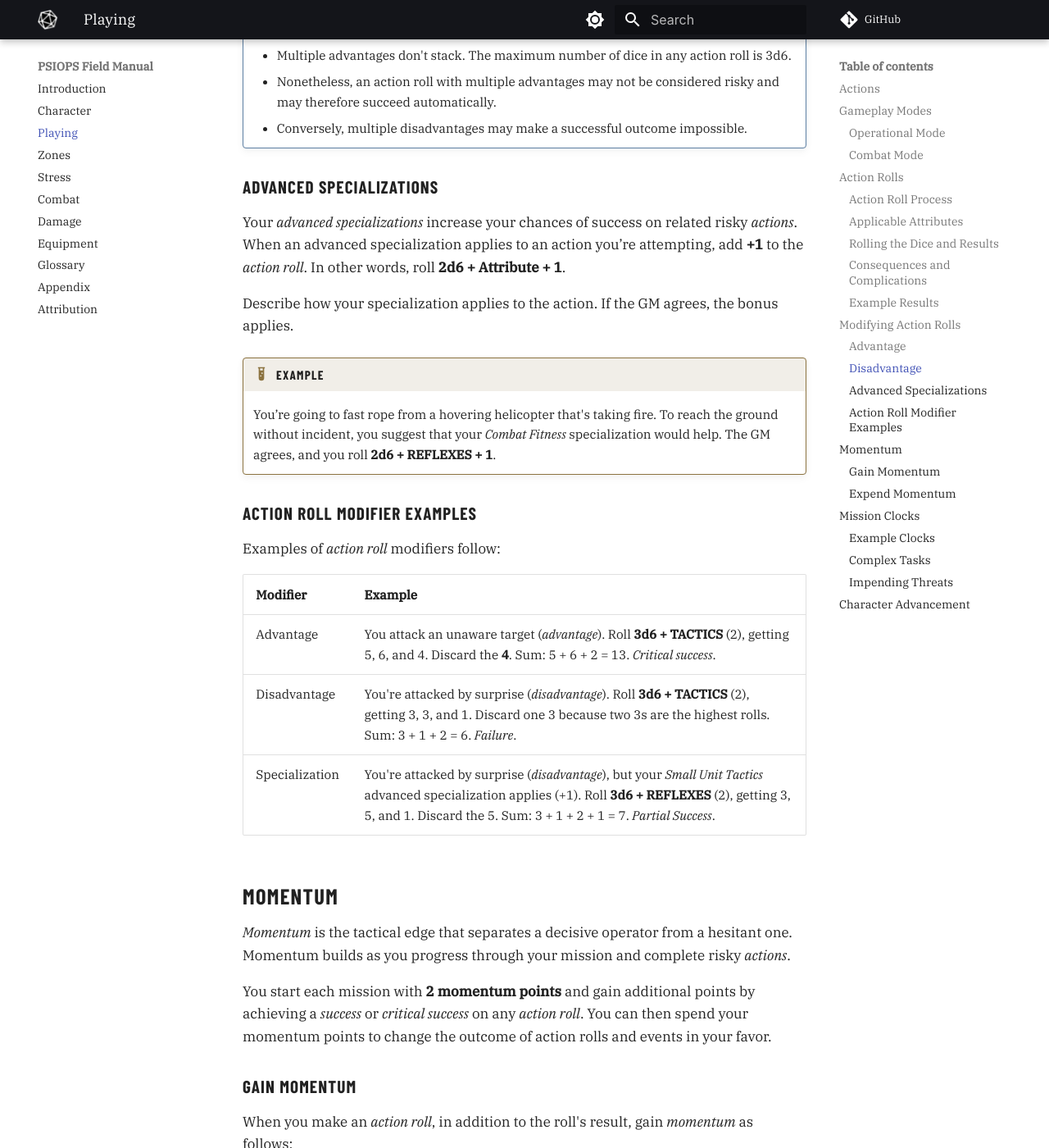
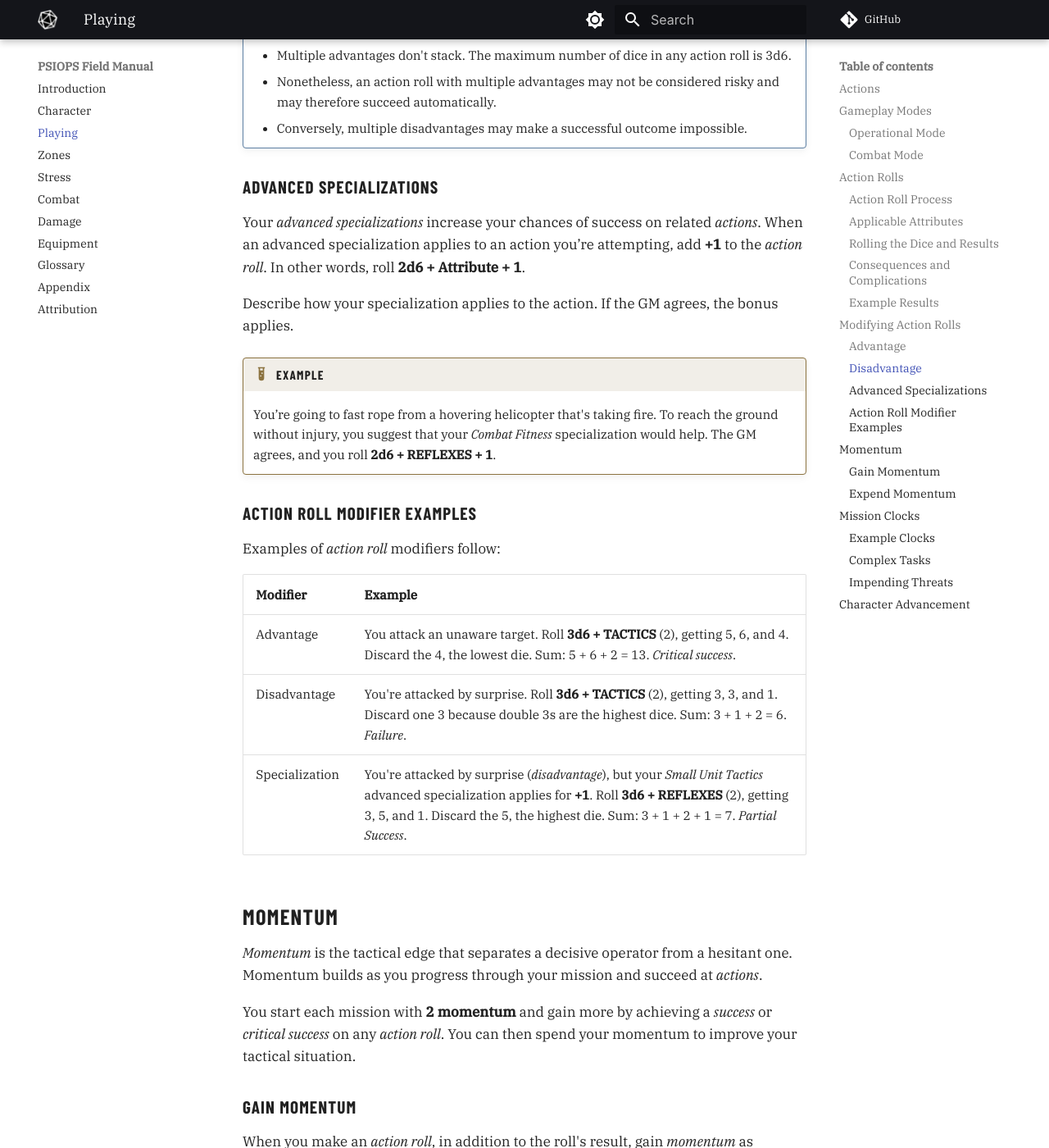
Before and after one commit to joemoose/psiops, an MkDocs documentation site: the page built from docs/playing.md, in a window 1280 px wide and 1400 px high, scrolled down 5650 px. Shown: the whole window at 82% size. Built offline with MkDocs 1.6.1 and Material for MkDocs 9.7.7, drawn with Linux system fonts in a browser that asks for light colours; plug-ins that fetch from the network failed and are left out; comment, search, counter and statistics services are not loaded; some of the changed text lies outside the part shown.

Commit message:
Update playing.md

```diff
--- a/docs/playing.md
+++ b/docs/playing.md
@@ -143,13 +143,13 @@ When you make an action roll with disadvantage, roll **3d6 + Attribute** instead
 
 ### Advanced Specializations
 
-Your *advanced specializations* increase your chances of success on related risky *actions*. When an advanced specialization applies to an action you’re attempting, add **+1** to the *action roll*. In other words, roll **2d6 + Attribute + 1**.
+Your *advanced specializations* increase your chances of success on related *actions*. When an advanced specialization applies to an action you’re attempting, add **+1** to the *action roll*. In other words, roll **2d6 + Attribute + 1**.
 
 Describe how your specialization applies to the action. If the GM agrees, the bonus applies.
 
 !!! example
 
-	You’re going to fast rope from a hovering helicopter that's taking fire. To reach the ground without incident, you suggest that your *Combat Fitness* specialization would help. The GM agrees, and you roll **2d6 + REFLEXES + 1**.
+	You’re going to fast rope from a hovering helicopter that's taking fire. To reach the ground without injury, you suggest that your *Combat Fitness* specialization would help. The GM agrees, and you roll **2d6 + REFLEXES + 1**.
 
 ### Action Roll Modifier Examples
 
@@ -157,15 +157,15 @@ Examples of *action roll* modifiers follow:
 
 | Modifier | Example |
 | - | - |
-| Advantage | You attack an unaware target (*advantage*). Roll **3d6 + TACTICS** (2), getting 5, 6, and 4. Discard the **4**. Sum: 5 + 6 + 2 = 13. *Critical success*. |
-| Disadvantage | You're attacked by surprise (*disadvantage*). Roll **3d6 + TACTICS** (2), getting 3, 3, and 1. Discard one 3 because two 3s are the highest rolls. Sum: 3 + 1 + 2 = 6. *Failure*. |
-| Specialization | You're attacked by surprise (*disadvantage*), but your *Small Unit Tactics* advanced specialization applies (+1). Roll **3d6 + REFLEXES** (2), getting 3, 5, and 1. Discard the 5. Sum: 3 + 1 + 2 + 1 = 7. *Partial Success*. |
+| Advantage | You attack an unaware target. Roll **3d6 + TACTICS** (2), getting 5, 6, and 4. Discard the 4, the lowest die. Sum: 5 + 6 + 2 = 13. *Critical success*. |
+| Disadvantage | You're attacked by surprise. Roll **3d6 + TACTICS** (2), getting 3, 3, and 1. Discard one 3 because double 3s are the highest dice. Sum: 3 + 1 + 2 = 6. *Failure*. |
+| Specialization | You're attacked by surprise (*disadvantage*), but your *Small Unit Tactics* advanced specialization applies for **+1**. Roll **3d6 + REFLEXES** (2), getting 3, 5, and 1. Discard the 5, the highest die. Sum: 3 + 1 + 2 + 1 = 7. *Partial Success*. |
 
 ## Momentum
 
-*Momentum* is the tactical edge that separates a decisive operator from a hesitant one. Momentum builds as you progress through your mission and complete risky *actions*.
+*Momentum* is the tactical edge that separates a decisive operator from a hesitant one. Momentum builds as you progress through your mission and succeed at  *actions*.
 
-You start each mission with **2 momentum points** and gain additional points by achieving a *success* or *critical success* on any *action roll*. You can then spend your momentum points to change the outcome of action rolls and events in your favor.
+You start each mission with **2 momentum** and gain more by achieving a *success* or *critical success* on any *action roll*. You can then spend your momentum to improve your tactical situation.
 
 ### Gain Momentum
 
@@ -184,15 +184,15 @@ When you make an *action roll*, in addition to the roll's result, gain *momentum
 
 !!! note
 
-	If you spend momentum to change an action roll, that roll does not, in turn, generate momentum.
+	If you spend momentum to change an action roll, that action roll does not generate momentum, regardless of the result.
 
-As you gain momentum, points accumulate until you spend them. See the following section.
+As you gain momentum, the points accumulate until you spend them. See the following section.
 
-Unspent momentum **resets** to its starting value of **2** when regrouping at a *rally point* or returning to base after your mission. See [Rest and Recovery](damage.md#rally-point).
+Unspent momentum **resets** to its starting value of **2** after regrouping at a *rally point* or returning to base. See [Rest and Recovery](damage.md#rally-point).
 
 ### Expend Momentum
 
-You can spend your *momentum* points to gain bonuses to your actions or to avoid negative *consequences* as follows:
+You can spend your *momentum* to gain bonuses to your actions or to avoid negative *consequences* as follows:
 
 | Option | Cost | Bonus |
 | - | :-: | - |
@@ -201,7 +201,7 @@ You can spend your *momentum* points to gain bonuses to your actions or to avoid
 | EXPLOIT | 3 | Increase the effect of a *successful* action roll. |
 | SURGE | 4 | Take another *action*. |
 | EVADE | 5 | Avoid the *consequence* of a *failed* action roll. |
-| FLASHBACK | 6 | Retroactively establish your pre-mission preparation or a discovery in-mission. |
+| FLASHBACK | 6 | Retroactively establish pre-mission preparation or a discovery during the mission. |
 
 Details for each option follow.
 
```
